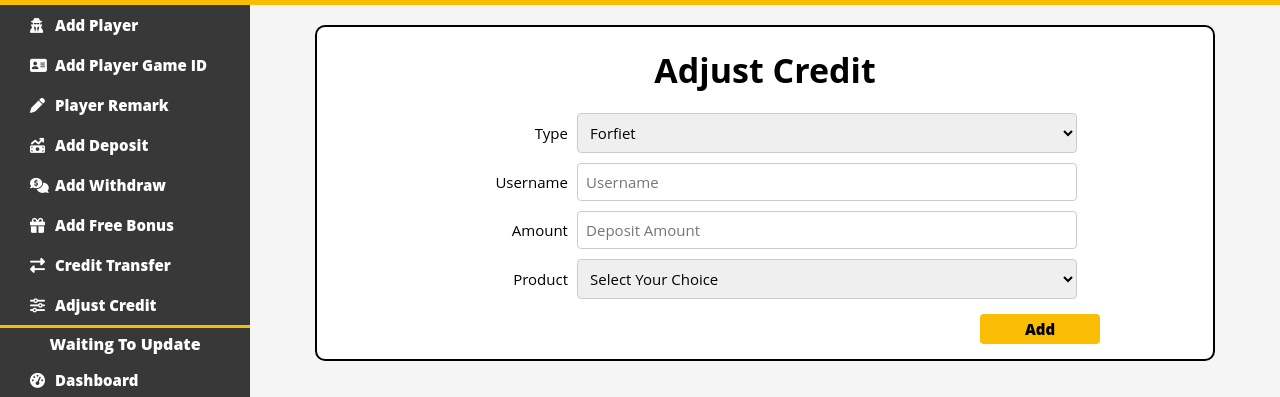
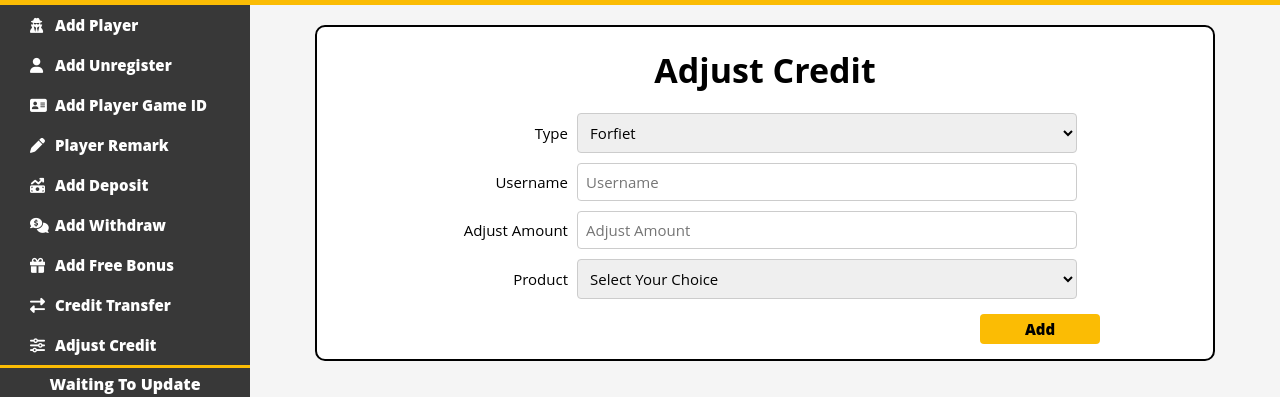
Before and after one commit to spinner99-bit/pco.vr46admin.asia, a plain HTML site: page adjust.html in a window 1280 px wide. Shown: the part 46-443 px from the top of the page. Drawn offline with Linux system fonts and the light colour scheme.

Commit message:
Update adjust.html

```diff
--- a/adjust.html
+++ b/adjust.html
@@ -63,10 +63,12 @@
 	 <!-- Sidebar Content -->
 
 		 <div class="wrapper">
-		 	<div class="sidebar">
+		 	<div class="sidebar-player">
 		 		<ul>
 
 		 			<li><a href="playerlist.html"><i class="fa-solid fa-user-secret"></i>Add Player</a></li>
+
+		 			<li><a href="unregister.html"><i class="fa-solid fa-user"></i>Add Unregister</a></li>
 
 		 			<li><a href="game.html"><i class="fa-solid fa-address-card"></i>Add Player Game ID</a></li>
 
@@ -117,8 +119,8 @@
 				<input type="text" name="username" placeholder="Username" id="username">
 				<br>
 
-				<label>Amount</label>
-				<input type="text" name="amount" placeholder="Deposit Amount" id="amount">
+				<label>Adjust Amount</label>
+				<input type="text" name="amount" placeholder="Adjust Amount" id="amount">
 				<br>
 
 				<label>Product</label>
```
